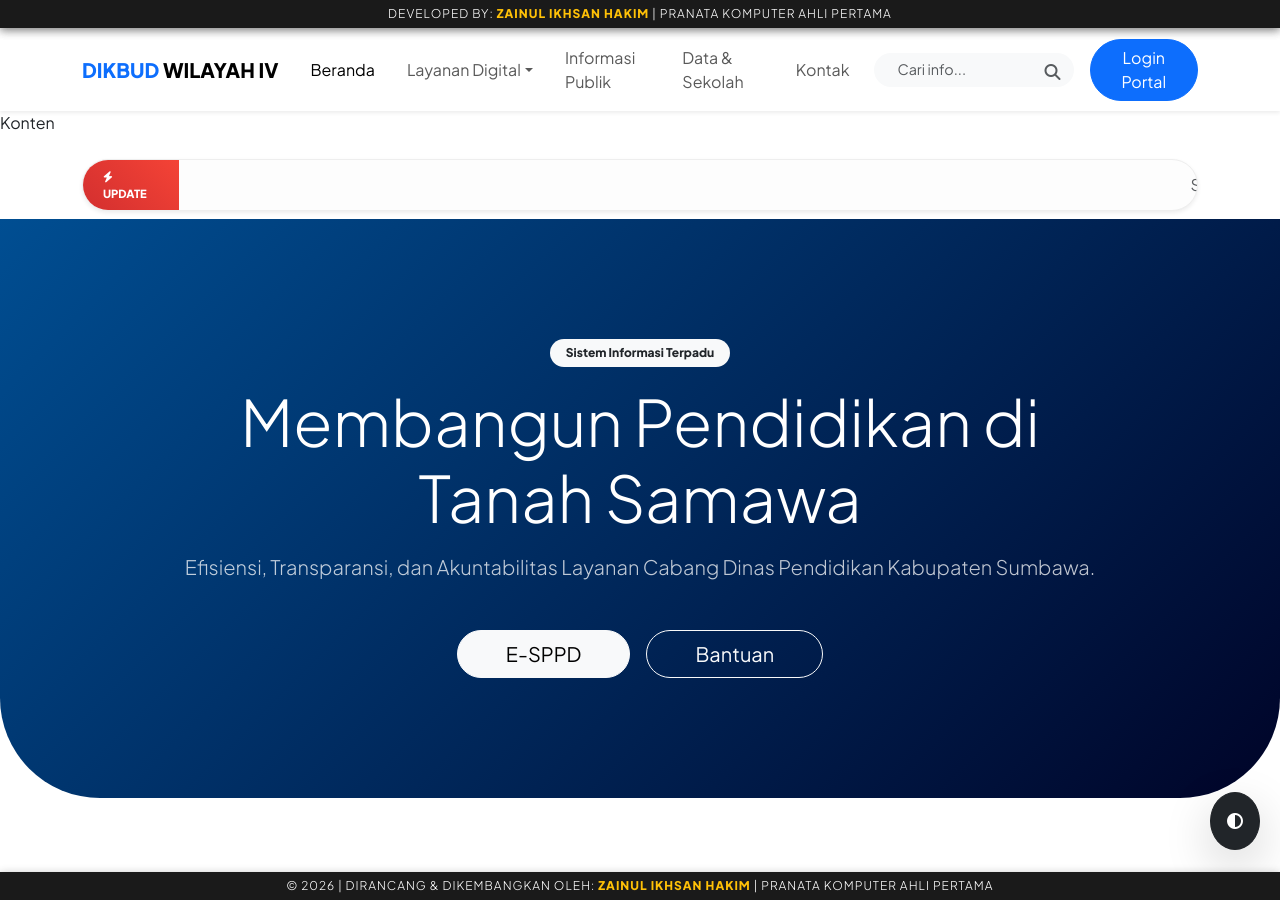
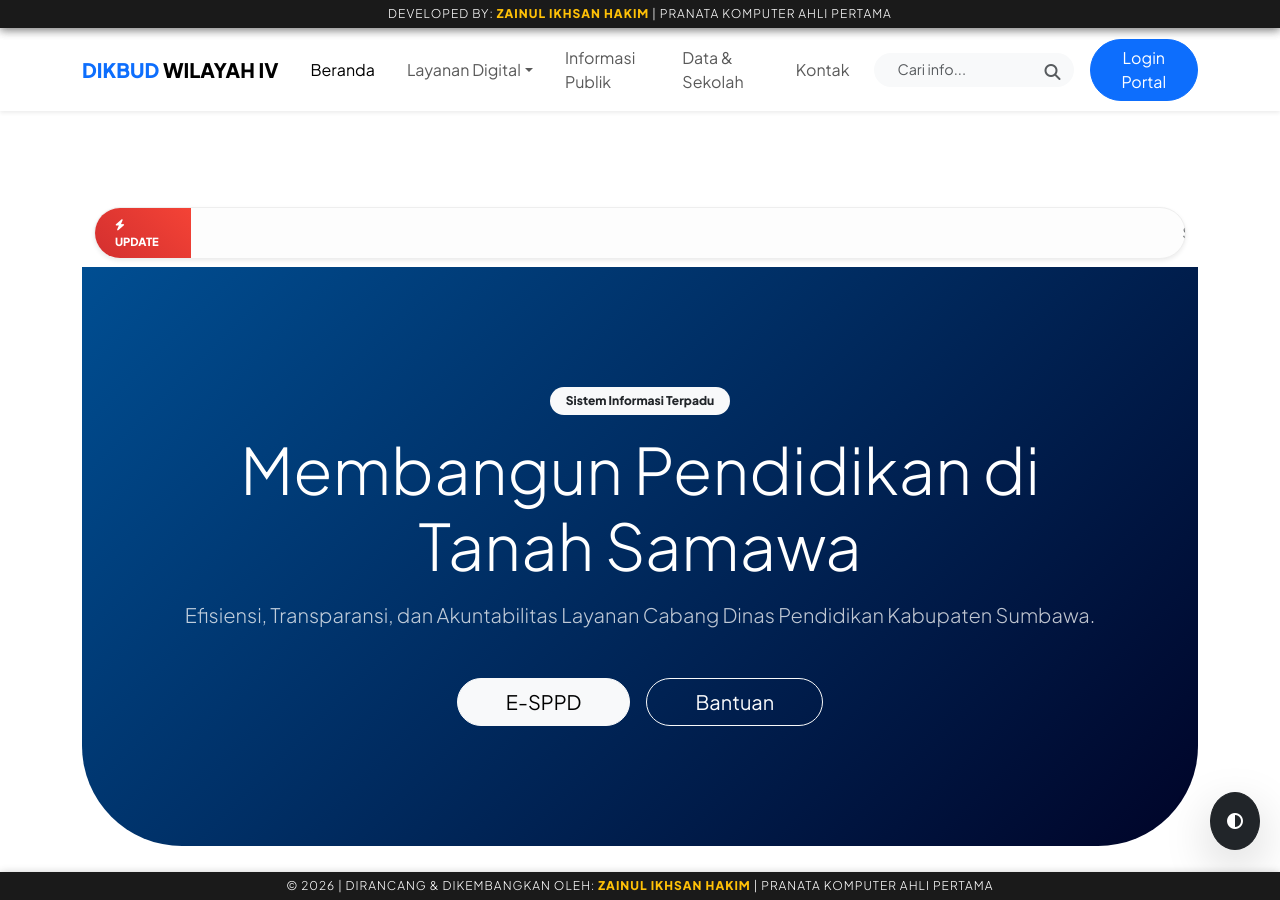
Before and after one commit to cabdindikpora-wilayahiv/cabdindikpora-wilayahiv.github.io, a Jekyll site: the page built from index.html, in a window 1280 px wide and 900 px high. Built offline with Jekyll 4.4.1, drawn with Linux system fonts in a browser that asks for light colours.

Commit message:
Refactor main content layout in default.html

```diff
--- a/_layouts/default.html
+++ b/_layouts/default.html
@@ -34,8 +34,17 @@
         {% include navbar.html %}
 
         <main>
-            <div>Konten</div>
-            {{ content }}
+            <section class="container my-5 py-4">
+				<div class="row">
+			    	<div class="col-lg-12">
+			      		<div class="d-flex justify-content-between align-items-end mb-4 border-bottom pb-3">
+			        		<div>
+			          			<p class="text-muted mb-0">{{ content }}</p>
+			        		</div>
+			      		</div>
+					</div>
+				</div>
+			</section>
         </main>
 
         <!-- BOTTOM STICKY BRANDING -->
```
